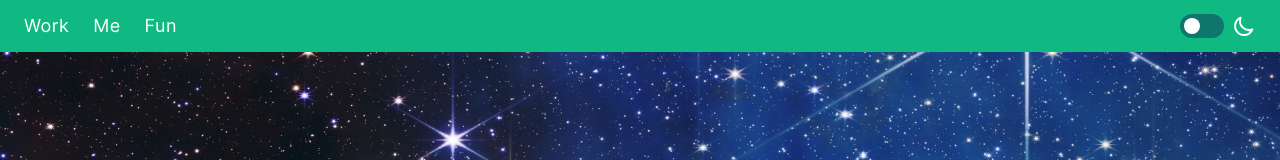
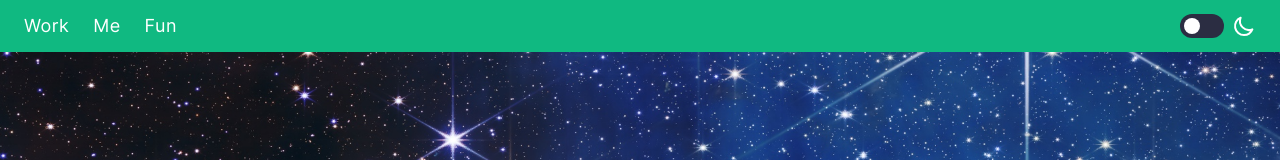
Before and after one commit to STLnick/vvt-portfolio, a Vue app: page / in a window 1280 px wide. Shown: the top 160 px of the page. Built offline with nearby package versions, Linux system fonts and the light colour scheme.

Commit message:
Use theme colors for the switch toggle backgrounds

```diff
--- a/src/components/NavBar.vue
+++ b/src/components/NavBar.vue
@@ -29,7 +29,7 @@ watch(darkMode, (newSetting) => {
       <div class="flex items-center">
         <Switch
           v-model="darkMode"
-          :class="darkMode ? 'bg-teal-900' : 'bg-teal-700'"
+          :class="darkMode ? 'bg-primary-dark' : 'bg-secondary'"
           class="relative inline-flex h-6 w-11 items-center rounded-full"
         >
           <span
```
